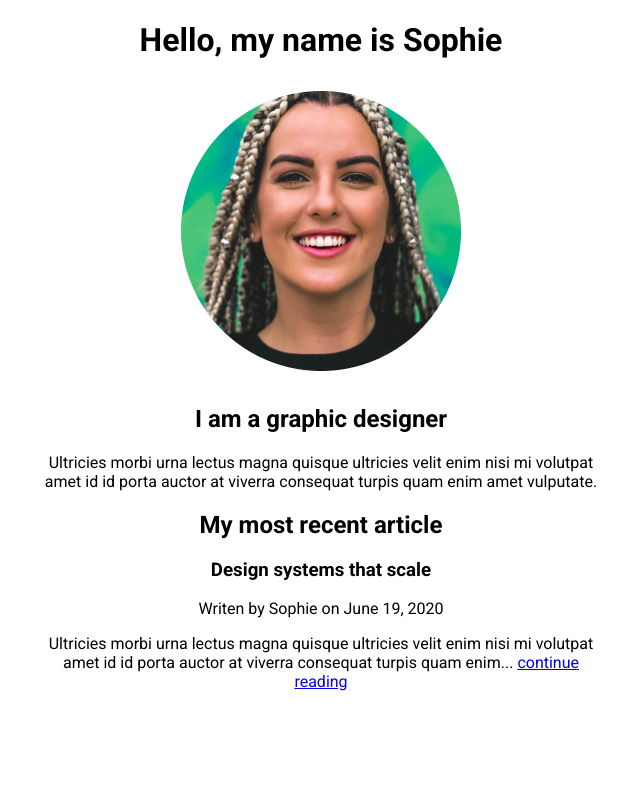
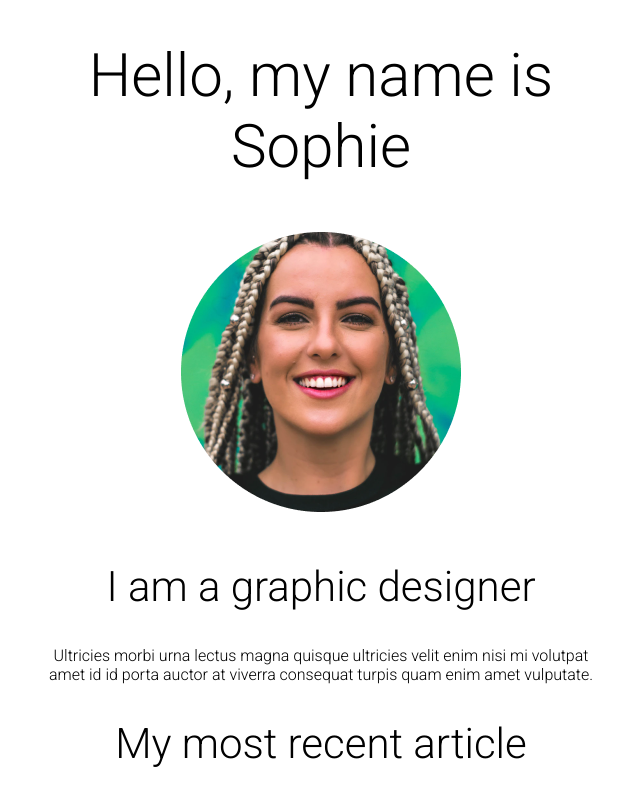
Before and after one commit to vikasmnu/CSS_Scrimba_challenges, a website built with Vite: page index.html in a window 1280 px wide. Shown: the top 800 px of the page, without its empty margins (319-959 px from the left). Built offline with nearby package versions, Linux system fonts and the light colour scheme.

Commit message:
updated typography to match the design in the task

```diff
--- a/index.css
+++ b/index.css
@@ -1,8 +1,25 @@
 body {
     text-align: center;
     font-family: "Roboto", sans-serif;
+    font-size: 21px;
 }
 
+h1 {
+    font-size: 60px;
+    font-weight: 300;
+}
+h2 {
+    font-size: 42px;
+    font-weight: 300;
+}
+h3 {
+    font-size: 36px;
+    font-weight: 900;
+}
+p {
+    font-size: 16px;
+    font-weight: 300;
+}
 
 .container {
     width: 570px;
```
